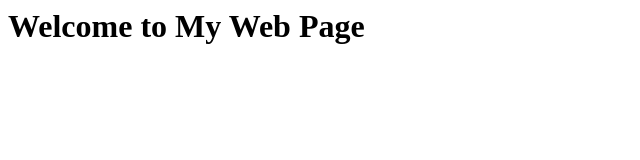
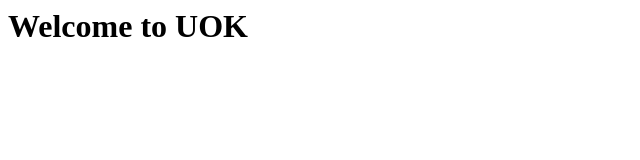
Before and after one commit to Sandsukh/COSC123, a plain HTML site: page index.html in a window 1280 px wide. Shown: the whole page, without its empty margins (0-640 px from the left). Drawn offline with Linux system fonts and the light colour scheme.

Commit message:
second commit

```diff
--- a/index.html
+++ b/index.html
@@ -3,6 +3,6 @@
     <title>Basic Example</title>
 </head>
 <body>
-    <h1>Welcome to My Web Page</h1>
+    <h1>Welcome to UOK</h1>
 </body>
 </html>
```
